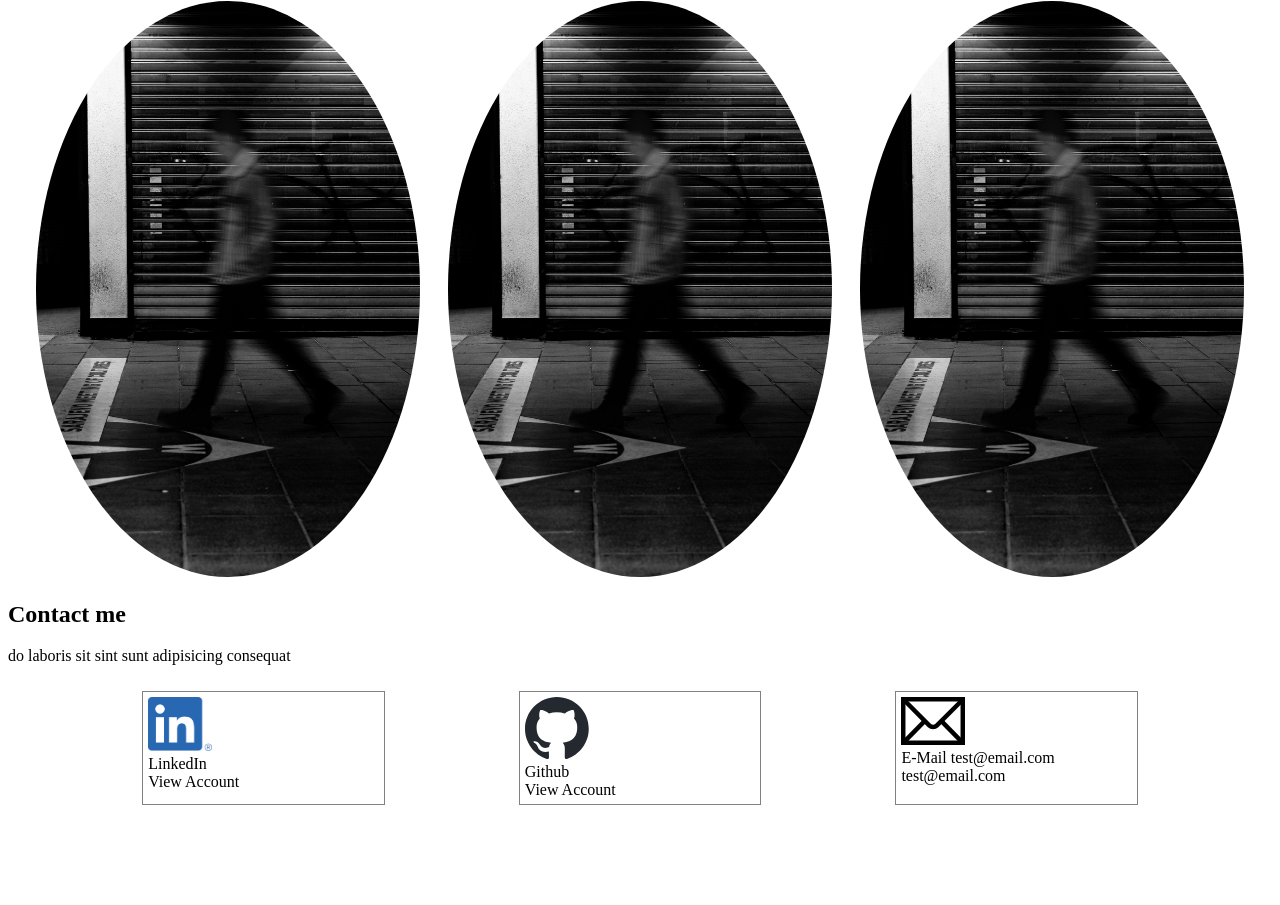
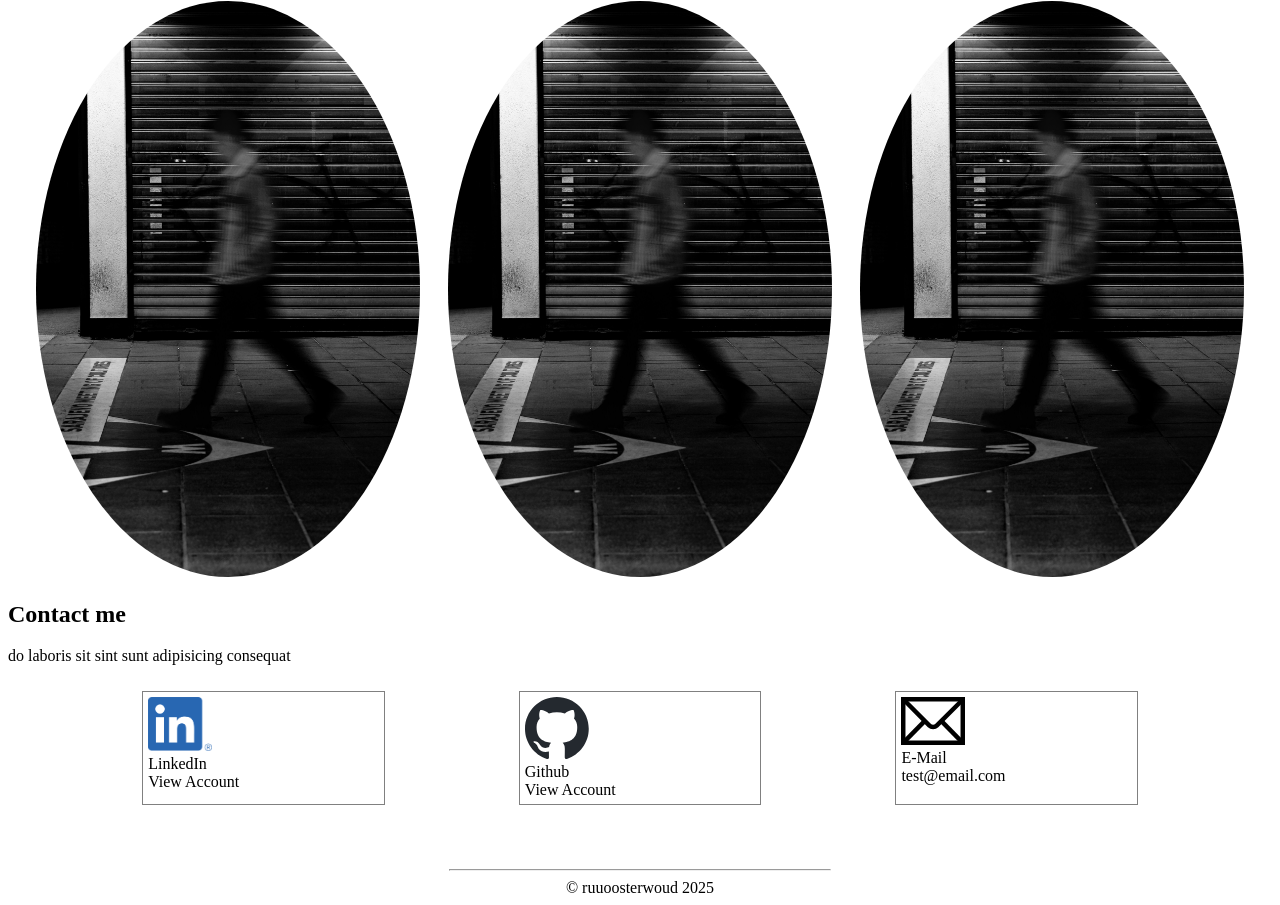
Before and after one commit to Ruurdoos/Ruurdoos.github.io, a plain HTML site: page HTML/Index.html in a window 1280 px wide. Shown: the part 1769-2674 px from the top of the page. Before the commit the page ends 2582 px from the top, so only its background shows below. Drawn offline with Linux system fonts and the light colour scheme.

Commit message:
add footer

```diff
--- a/CSS/main.css
+++ b/CSS/main.css
@@ -137,3 +137,20 @@
     margin: 0;
     padding: 0;
 }
+
+.Footer {
+    margin-top: 5%;
+}
+
+.Footer__line {
+    width: 30%;
+}
+
+.text__wrapper {
+    display: flex;
+    justify-content: space-evenly;
+}
+
+.footer__text {
+
+}
--- a/HTML/Index.html
+++ b/HTML/Index.html
@@ -111,13 +111,22 @@
         <div class="Contact-me__Email">
             <div class="Portfolio__iconwrapper">
                 <img src="../assets/mailicon.svg" alt="linkedin icon" class="Portfolio__icon">
-                <p class="Contact-me__text">E-Mail  test@email.com</p>
+                <p class="Contact-me__text">E-Mail</p>
                 <p class="Contact-me__text">test@email.com</p>
             </div>
         </div>
     </div>
 </div>
 </body>
-<footer></footer>
+<footer>
+    <div class="Footer">
+        <div class="line__wrapper">
+        <hr class="Footer__line">
+        </div>
+        <div class="text__wrapper">
+        <div class="Footer__text">© ruuoosterwoud 2025</div>
+        </div>
+    </div>
+</footer>
 
 </html>
```
